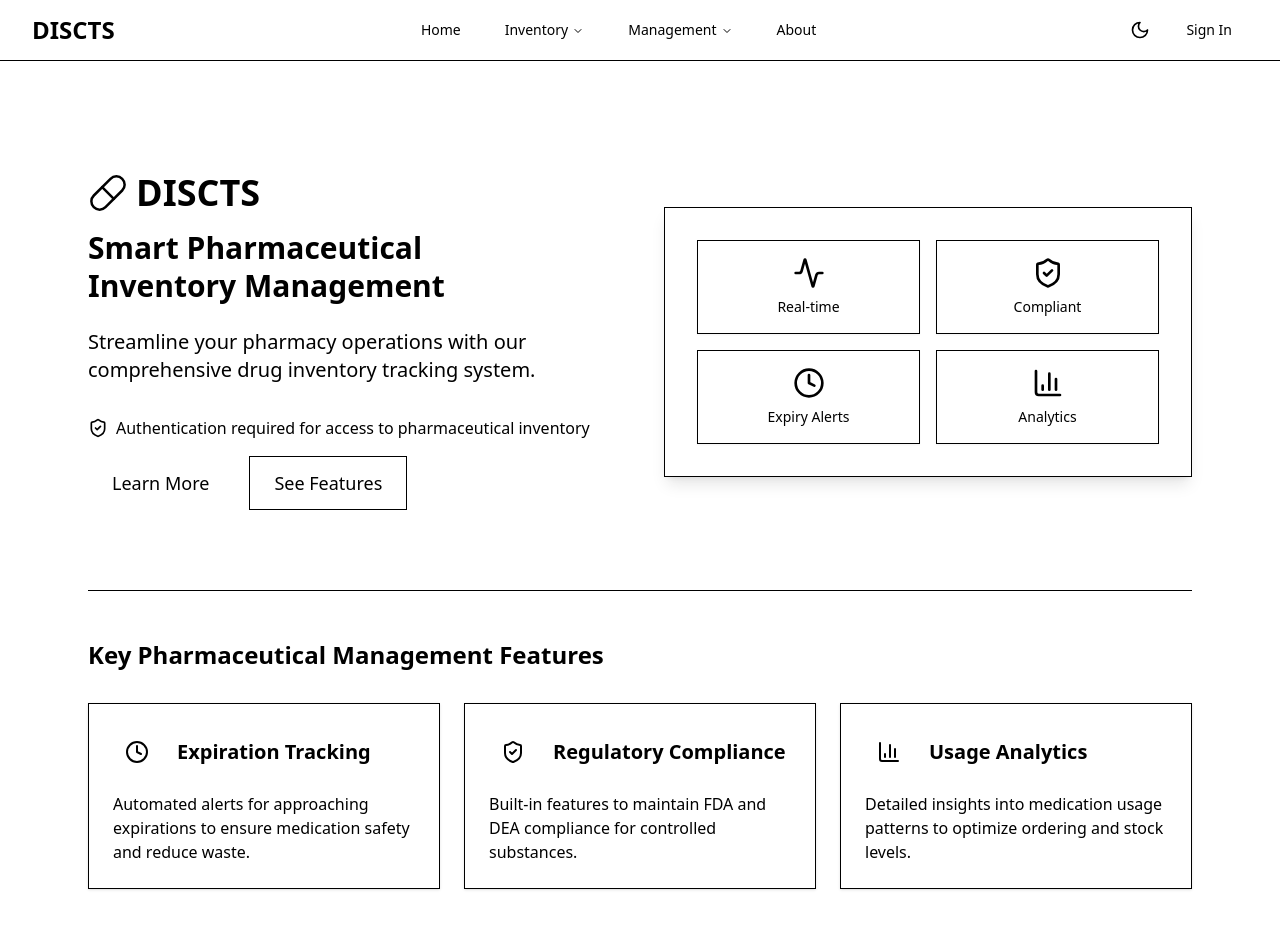
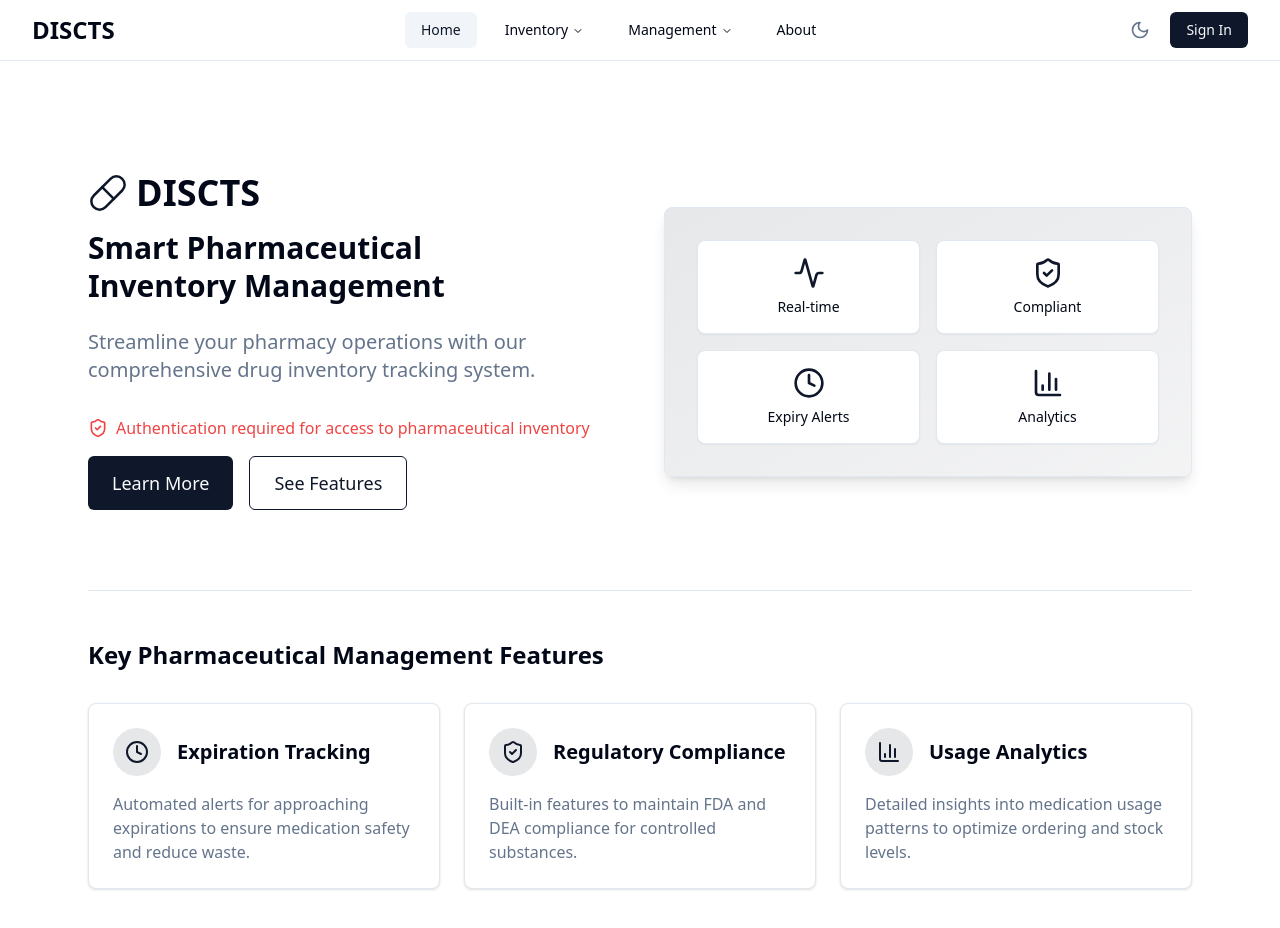
Before and after one commit to Khatrigarv24/discts, a React (Vite) app in the folder frontend/: page / in a window 1280 px wide. Shown: the top 928 px of the page. Built offline with nearby package versions, Linux system fonts and the light colour scheme; no server answers.

Commit message:
feat: enhance index.css with custom CSS variables for theming and improved dark mode support

```diff
--- a/frontend/src/index.css
+++ b/frontend/src/index.css
@@ -1,3 +1,63 @@
 @tailwind base;
 @tailwind components;
 @tailwind utilities;
+
+@layer base {
+  :root {
+    --background: 0 0% 100%;
+    --foreground: 222.2 84% 4.9%;
+    --card: 0 0% 100%;
+    --card-foreground: 222.2 84% 4.9%;
+    --popover: 0 0% 100%;
+    --popover-foreground: 222.2 84% 4.9%;
+    --primary: 222.2 47.4% 11.2%;
+    --primary-foreground: 210 40% 98%;
+    --secondary: 210 40% 96.1%;
+    --secondary-foreground: 222.2 47.4% 11.2%;
+    --muted: 210 40% 96.1%;
+    --muted-foreground: 215.4 16.3% 46.9%;
+    --accent: 210 40% 96.1%;
+    --accent-foreground: 222.2 47.4% 11.2%;
+    --destructive: 0 84.2% 60.2%;
+    --destructive-foreground: 210 40% 98%;
+    --border: 214.3 31.8% 91.4%;
+    --input: 214.3 31.8% 91.4%;
+    --ring: 222.2 84% 4.9%;
+    --chart-1: 12 76% 61%;
+    --chart-2: 173 58% 39%;
+    --chart-3: 197 37% 24%;
+    --chart-4: 43 74% 66%;
+    --chart-5: 27 87% 67%;
+    --radius: 0.5rem
+  }
+  .dark {
+    --background: 222.2 84% 1.9%;
+    --foreground: 210 40% 98%;
+    --card: 222.2 84% 3.9%;
+    --card-foreground: 210 40% 98%;
+    --popover: 222.2 84% 3.9%;
+    --popover-foreground: 210 40% 98%;
+    --primary: 217.2 91.2% 59.8%;
+    --primary-foreground: 222.2 47.4% 1.2%;
+    --secondary: 217.2 32.6% 12.5%;
+    --secondary-foreground: 210 40% 98%;
+    --muted: 217.2 32.6% 10.5%;
+    --muted-foreground: 215 20.2% 65.1%;
+    --accent: 217.2 32.6% 10.5%;
+    --accent-foreground: 210 40% 98%;
+    --destructive: 0 62.8% 30.6%;
+    --destructive-foreground: 210 40% 98%;
+    --border: 217.2 32.6% 13.5%;
+    --input: 217.2 32.6% 13.5%;
+    --ring: 224.3 76.3% 48%;
+  }
+}
+
+@layer base {
+  * {
+    @apply border-border;
+  }
+  body {
+    @apply bg-background text-foreground;
+  }
+}
```
